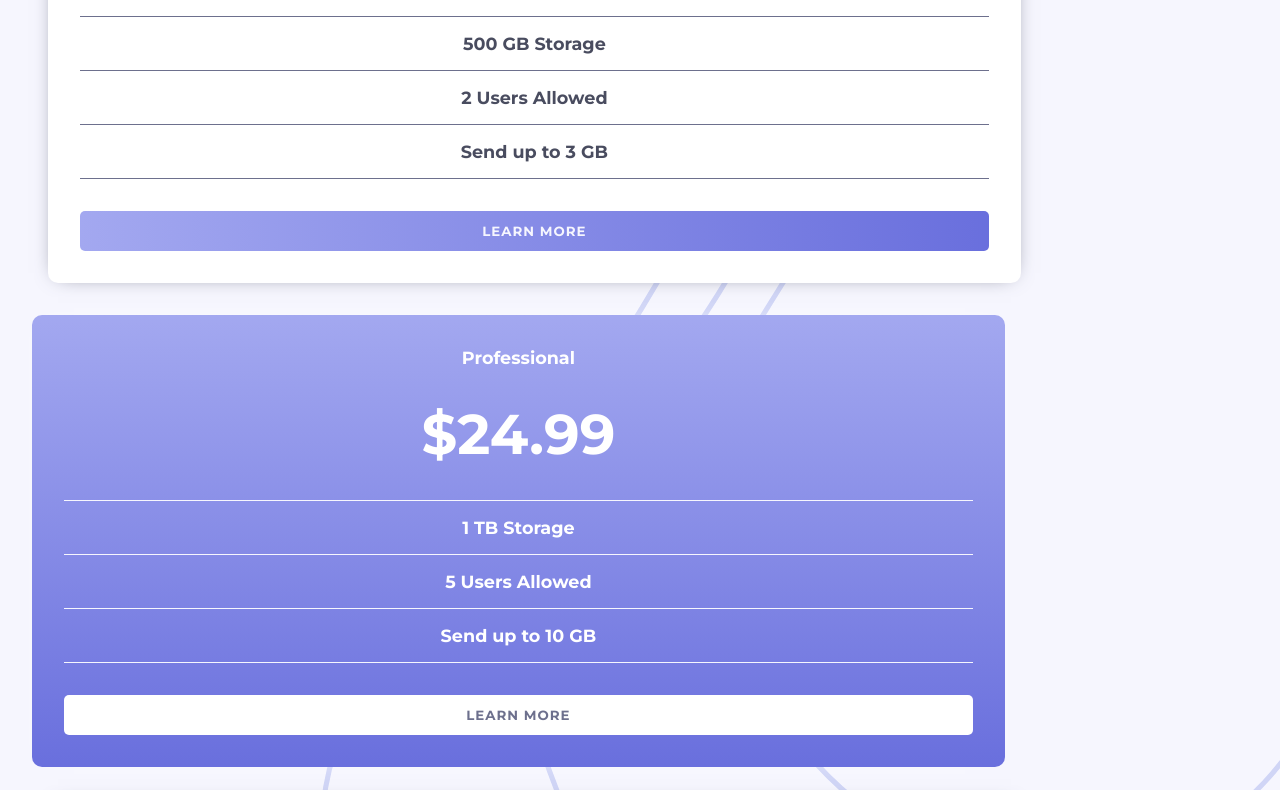
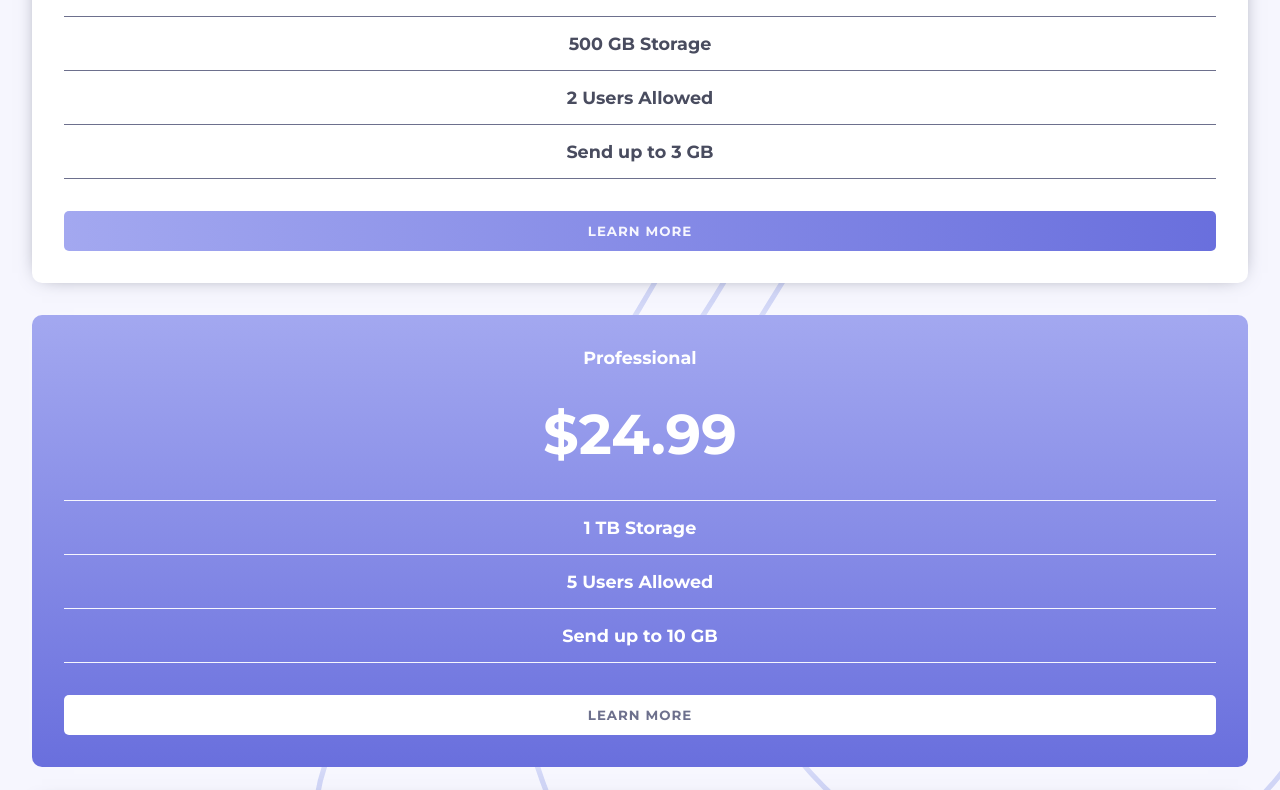
Before and after one commit to rnrnshn/pricing-component, a plain HTML site: page index.html in a window 1280 px wide. Shown: the part 353-1143 px from the top of the page. Drawn offline with Linux system fonts and the light colour scheme.

Commit message:
delte media querie

```diff
--- a/styles.css
+++ b/styles.css
@@ -132,19 +132,3 @@ button {
   cursor: pointer;
   background: var(--btn-gradient);
 }
-
-/*Media queries*/
-
-@media (min-width: 720px){
-
-    .pricing_card {
-        flex-direction: column;
-
-    }
-    .pricing_card {
-        margin: 1rem;
-        border-radius: 10px;
-        width: 80%
-    }
-
-}
```
